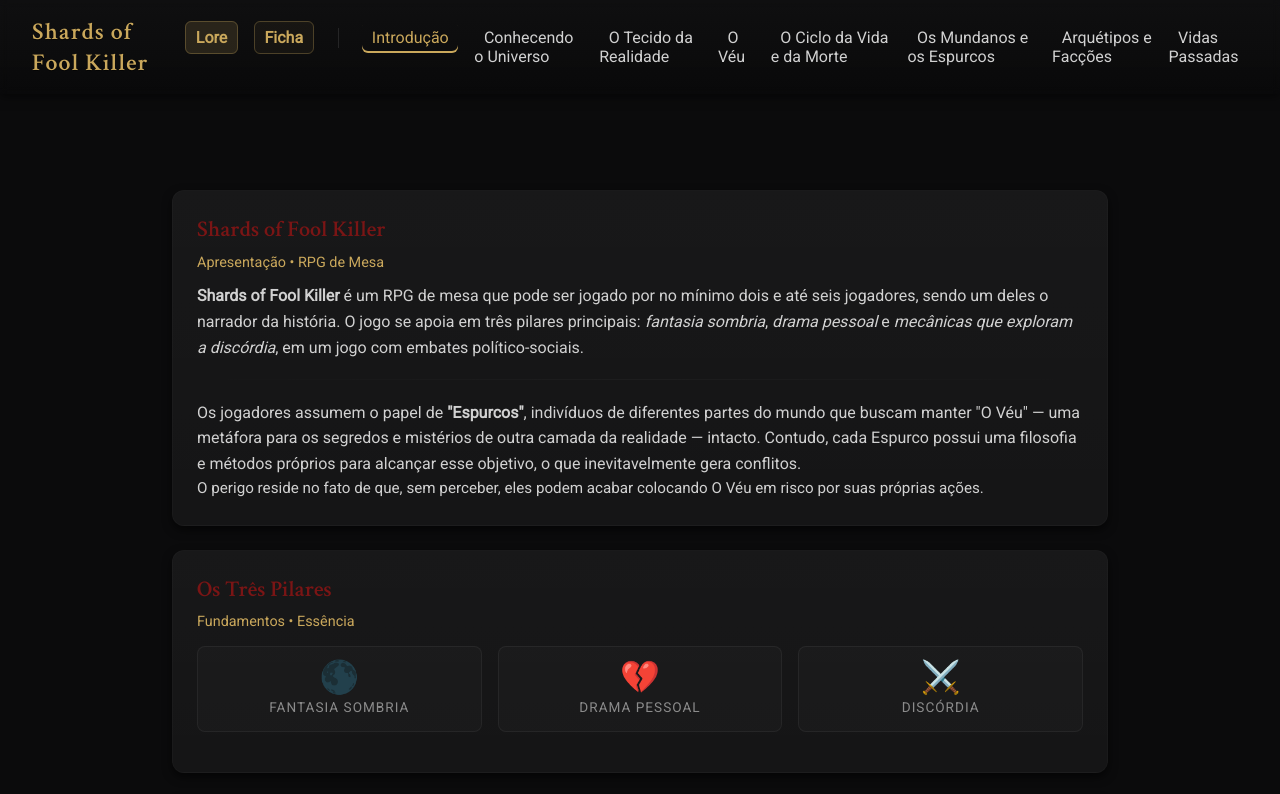
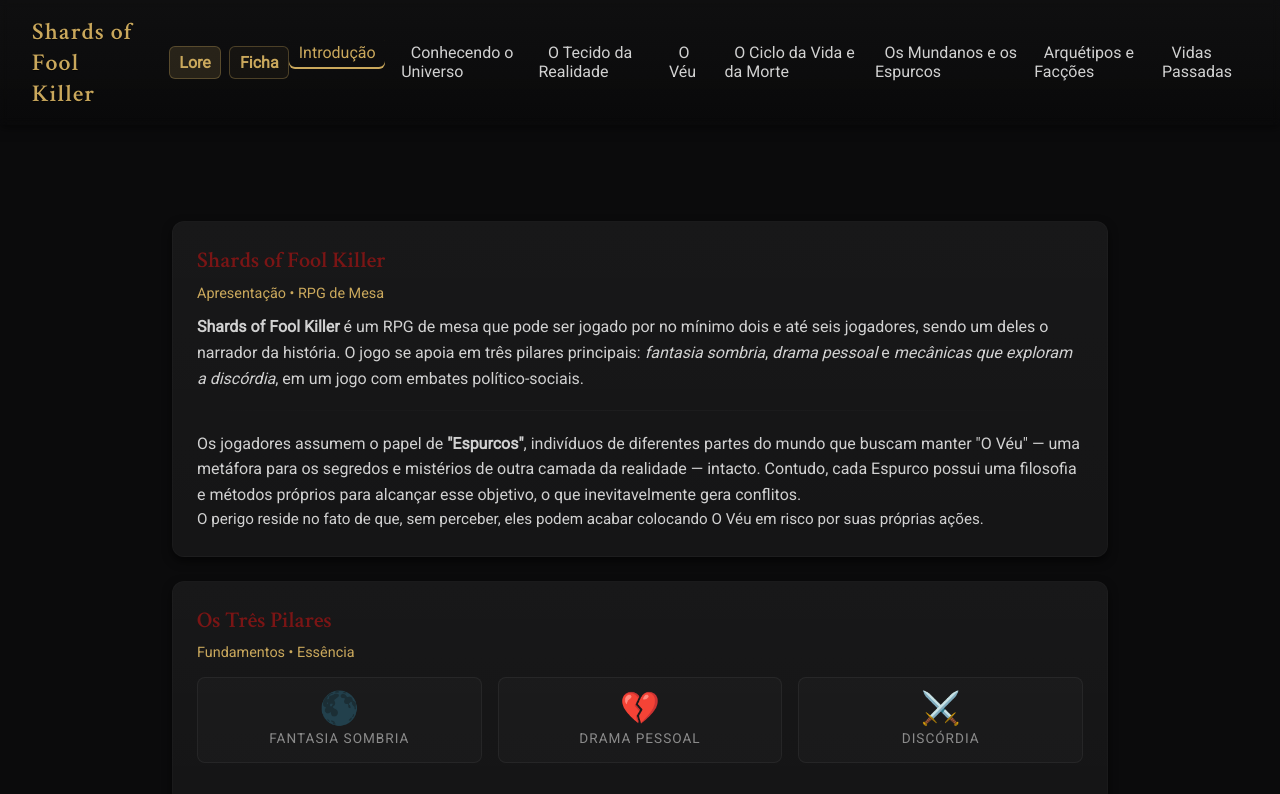
Before and after one commit to Aclus042/sofk, a plain HTML site: page index.html in a window 1280 px wide. Shown: the top 794 px of the page. Drawn offline with Linux system fonts and the light colour scheme.

Commit message:
Add files via upload

```diff
--- a/css/style.css
+++ b/css/style.css
@@ -51,6 +51,37 @@ header {
   text-shadow: 0 1px 0 rgba(0,0,0,0.6);
 }
 
+.logo-group {
+  display: flex;
+  align-items: center;
+  gap: 1.5rem;
+}
+
+.nav-sections-desktop {
+  display: flex;
+  gap: 0.5rem;
+}
+
+.nav-sections-desktop .nav-section {
+  font-weight: 600;
+  color: var(--gold);
+  border: 1px solid rgba(202, 168, 92, 0.3);
+  background: rgba(202, 168, 92, 0.05);
+  text-decoration: none;
+  padding: 0.4rem 0.6rem;
+  border-radius: 6px;
+  transition: color 0.25s ease, background 0.25s ease;
+}
+
+.nav-sections-desktop .nav-section:hover {
+  background: rgba(202, 168, 92, 0.1);
+  color: var(--gold);
+}
+
+.nav-sections-desktop .nav-section.active {
+  background: rgba(202, 168, 92, 0.15);
+}
+
 .nav-links {
   list-style: none;
   display: flex;
@@ -76,29 +107,7 @@ header {
   box-shadow: inset 0 -2px 0 var(--gold);
 }
 
-.nav-links .nav-section {
-  font-weight: 600;
-  color: var(--gold);
-  border: 1px solid rgba(202, 168, 92, 0.3);
-  background: rgba(202, 168, 92, 0.05);
-}
 
-.nav-links .nav-section:hover {
-  background: rgba(202, 168, 92, 0.1);
-  color: var(--gold);
-}
-
-.nav-links .nav-section.active {
-  background: rgba(202, 168, 92, 0.15);
-  box-shadow: none;
-}
-
-.nav-divider {
-  width: 1px;
-  height: 20px;
-  background: rgba(255, 255, 255, 0.1);
-  margin: 0 0.5rem;
-}
 
 main {
   flex: 1;
@@ -233,11 +242,6 @@ footer {
   /* Esconder seções Lore/Ficha do menu mobile */
   .nav-sections-desktop {
     display: none !important;
-  }
-
-  /* Esconder divider no mobile */
-  .nav-divider {
-    display: none;
   }
 
   /* Container das abas mobile */
--- a/index.html
+++ b/index.html
@@ -14,7 +14,13 @@
         <span></span>
         <span></span>
       </button>
-      <div class="logo">Shards of Fool Killer</div>
+      <div class="logo-group">
+        <div class="logo">Shards of Fool Killer</div>
+        <div class="nav-sections-desktop">
+          <a href="index.html" class="nav-section active">Lore</a>
+          <a href="ficha.html" class="nav-section">Ficha</a>
+        </div>
+      </div>
 
       <ul class="nav-links">
         <!-- Abas mobile no topo do menu -->
@@ -24,14 +30,6 @@
             <button type="button" class="mobile-tab" data-section="ficha">Ficha</button>
           </div>
         </li>
-
-        <li class="nav-sections-desktop">
-          <a href="index.html" class="nav-section active">Lore</a>
-        </li>
-        <li class="nav-sections-desktop">
-          <a href="ficha.html" class="nav-section">Ficha</a>
-        </li>
-        <li class="nav-divider"></li>
 
         <!-- Itens de Lore -->
         <li class="nav-item-page nav-lore"><a href="#introducao" data-page="introducao">Introdução</a></li>
```
Also changed, not shown: ficha.html (+7 -9 lines).
